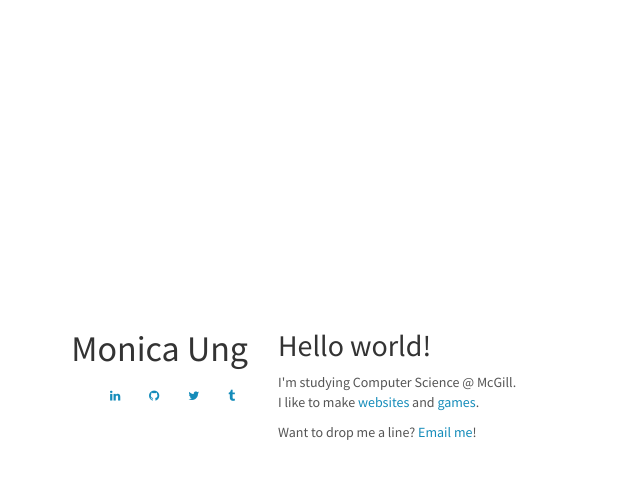
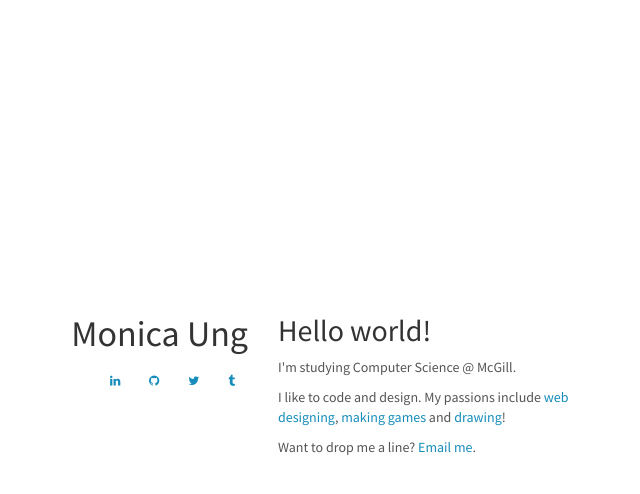
Before and after one commit to monicau/monicau.github.io, a Jekyll site: the page built from index.html, in a window 1280 px wide. Shown: the top 494 px of the page, without its empty margins (377-1017 px from the left). Built offline with Jekyll 4.4.1, drawn with Linux system fonts in a browser that asks for light colours; nearby versions of some CDN libraries; Markdown is read by kramdown in place of the engine named in the settings.

Commit message:
Edited home page

```diff
--- a/_layouts/home.html
+++ b/_layouts/home.html
@@ -41,8 +41,9 @@
             </div>
             <div class="col-sm-6 col-md-6 col-lg-6">
               <h2>Hello world!</h2>
-              <p>I'm studying Computer Science @ McGill.<br>  I like to make <a href="/web.html">websites</a> and <a href="/games.html">games</a>.</p>
-              <p>Want to drop me a line? <a href="mailto:monica.ung[at]mail.mcgill.ca">Email me</a>!</p>
+              <p>I'm studying Computer Science @ McGill.</p>
+              <p>I like to code and design.  My passions include <a href="/web.html">web designing</a>, <a href="/games.html">making games</a> and <a href="http://monica-draws.tumblr.com">drawing</a>!</p>
+              <p>Want to drop me a line? <a href="mailto:monica.ung[at]mail.mcgill.ca">Email me</a>.</p>
             </div>
           </div>
         </div>
```
